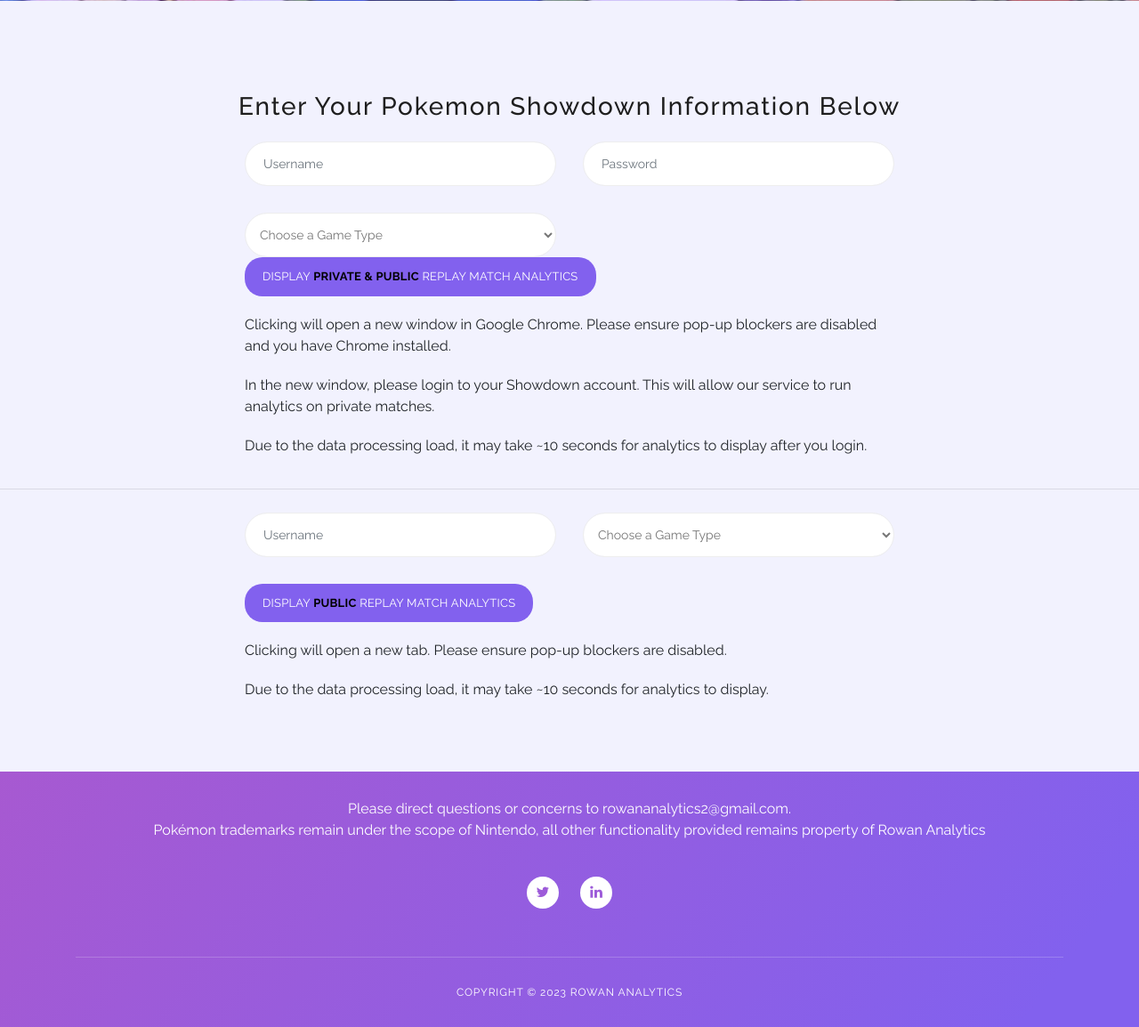
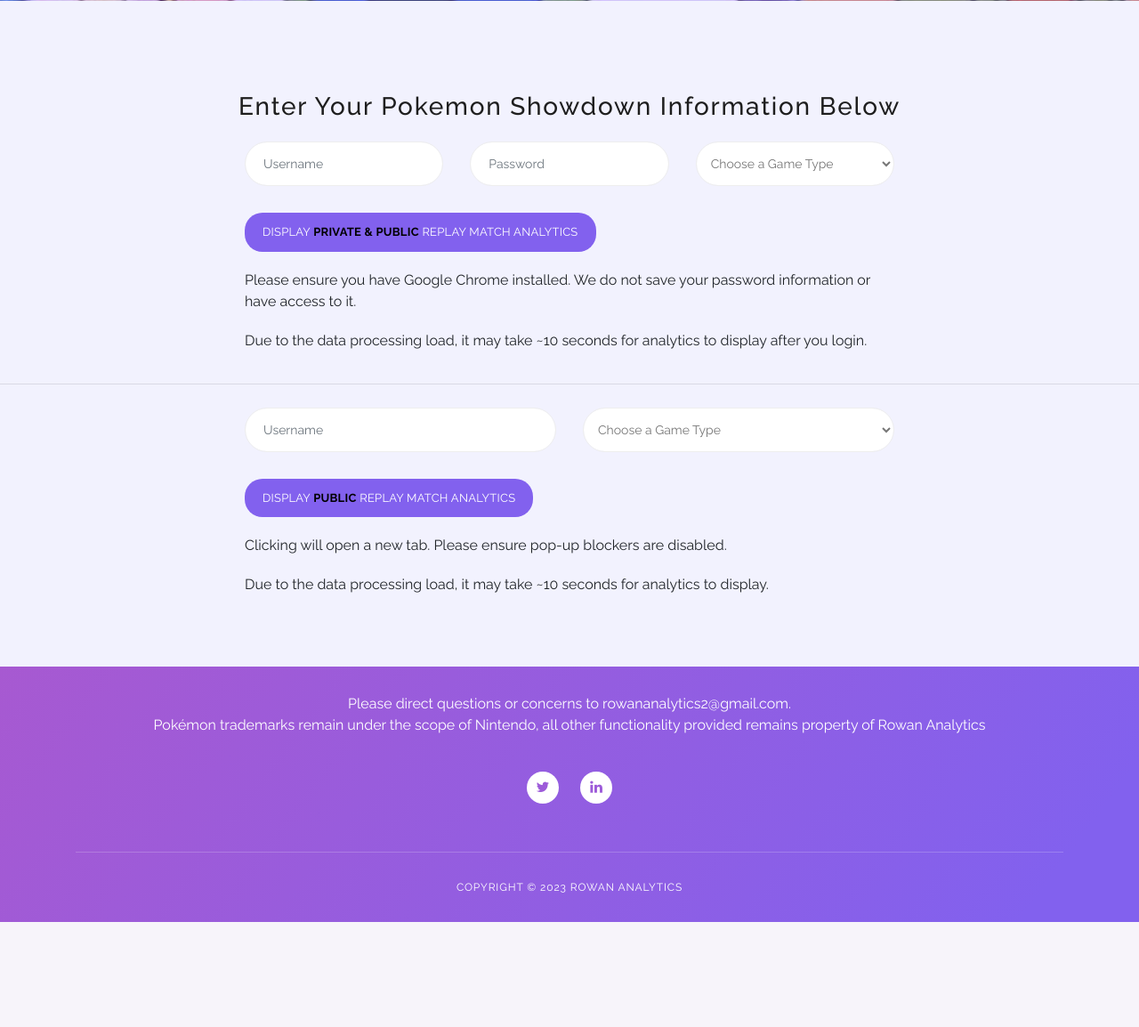
Before and after one commit to ktdykstra/PokemonProject, a Flask app: page /main in a window 1280 px wide. Shown: the part 799-1953 px from the top of the page at 89% size. After the commit the page ends 1835 px from the top, so only its background shows below. Run offline with Flask 2, Linux system fonts and the light colour scheme; some libraries are stand-ins or nearby versions.

Commit message:
styling edits

```diff
--- a/templates/index.html
+++ b/templates/index.html
@@ -116,19 +116,19 @@ https://templatemo.com/tm-535-softy-pinko
                     <div class="contact-form">
                         <form id="usernamePrivate" action="/get_data_private" method="POST" name="inputUserPrivate" >
                             <div class="row">
-                                <div class="col-lg-6 col-md-12 col-sm-12">
+                                <div class="col-lg-4 col-md-12 col-sm-12">
                                     <fieldset>
                                         <input name="usernamePrivate" type="text" class="form-control" id="usernamePrivate"
                                             placeholder="Username" required="">
                                     </fieldset>
                                 </div>
-                                <div class="col-lg-6 col-md-12 col-sm-12">
+                                <div class="col-lg-4 col-md-12 col-sm-12">
                                     <fieldset>
                                         <input name="showdown_pw" type="text" class="form-control" id="showdown_pw"
                                             placeholder="Password" required="">
                                     </fieldset>
                                 </div>
-                                <div class="col-lg-6 col-md-12 col-sm-12">
+                                <div class="col-lg-4 col-md-12 col-sm-12">
                                     <fieldset>
 
                                             <select style="border: 1px solid #eee !important; height: 50px !important; color: #777 !important; font-size: 14px!important;border: 1px solid #eee!important; outline: none!important; border-radius: 25px!important;" name="gametype" type="text" class="form-control" style aria-label="Game Type" id="gametype"
@@ -158,8 +158,7 @@ https://templatemo.com/tm-535-softy-pinko
 
                                         </div>
                                     </fieldset>
-                                    <p style="padding-top: 20px; border-left: 20px;">Clicking will open a new window in Google Chrome. Please ensure pop-up blockers are disabled and you have Chrome installed. </p>
-                                    <p style="padding-top: 20px; border-left: 20px;">    In the new window, please login to your Showdown account. This will allow our service to run analytics on private matches. </p>
+                                    <p style="padding-top: 20px; border-left: 20px;">Please ensure you have Google Chrome installed. We do not save your password information or have access to it. </p>
                                     <p style="padding-top: 20px; border-left: 20px;">Due to the data processing load, it may take ~10 seconds for analytics to display after you login.</p>
                                 </div>
                             </div>
```
